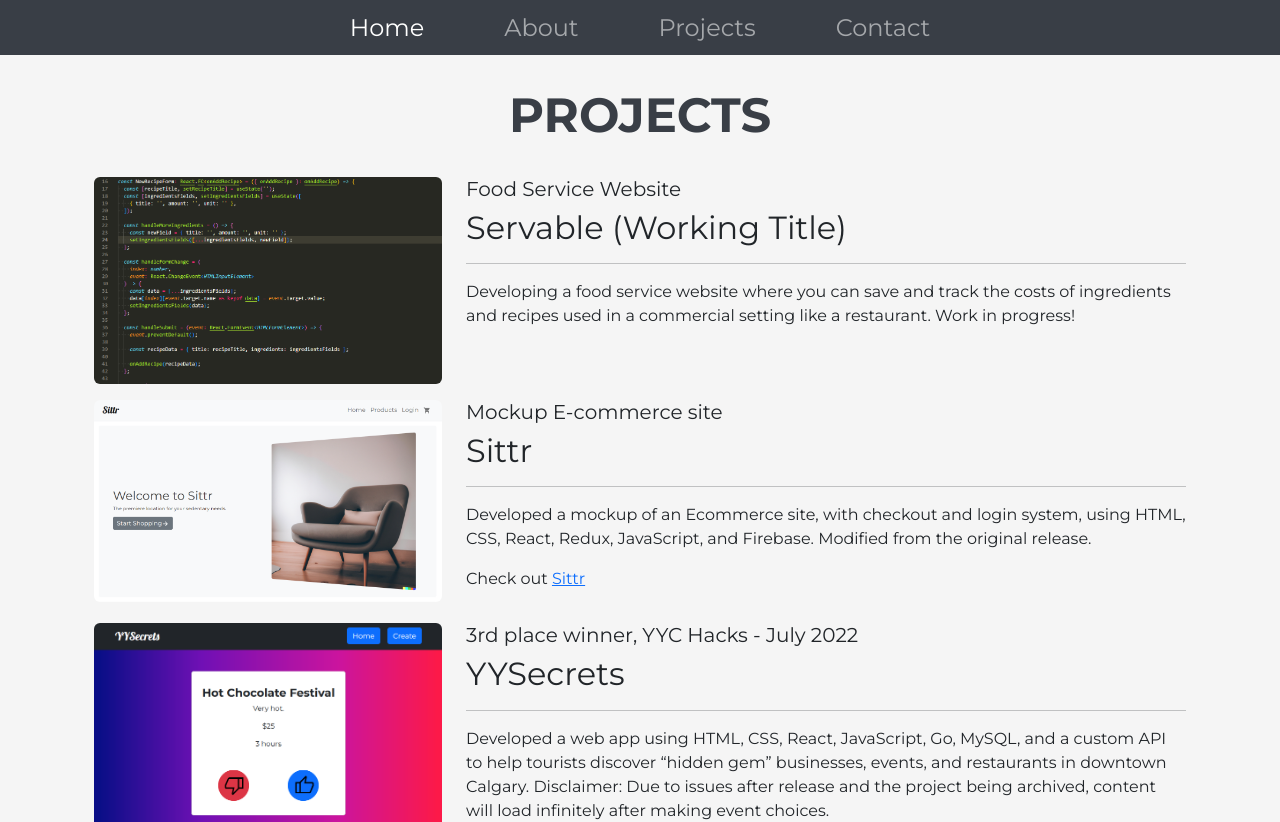
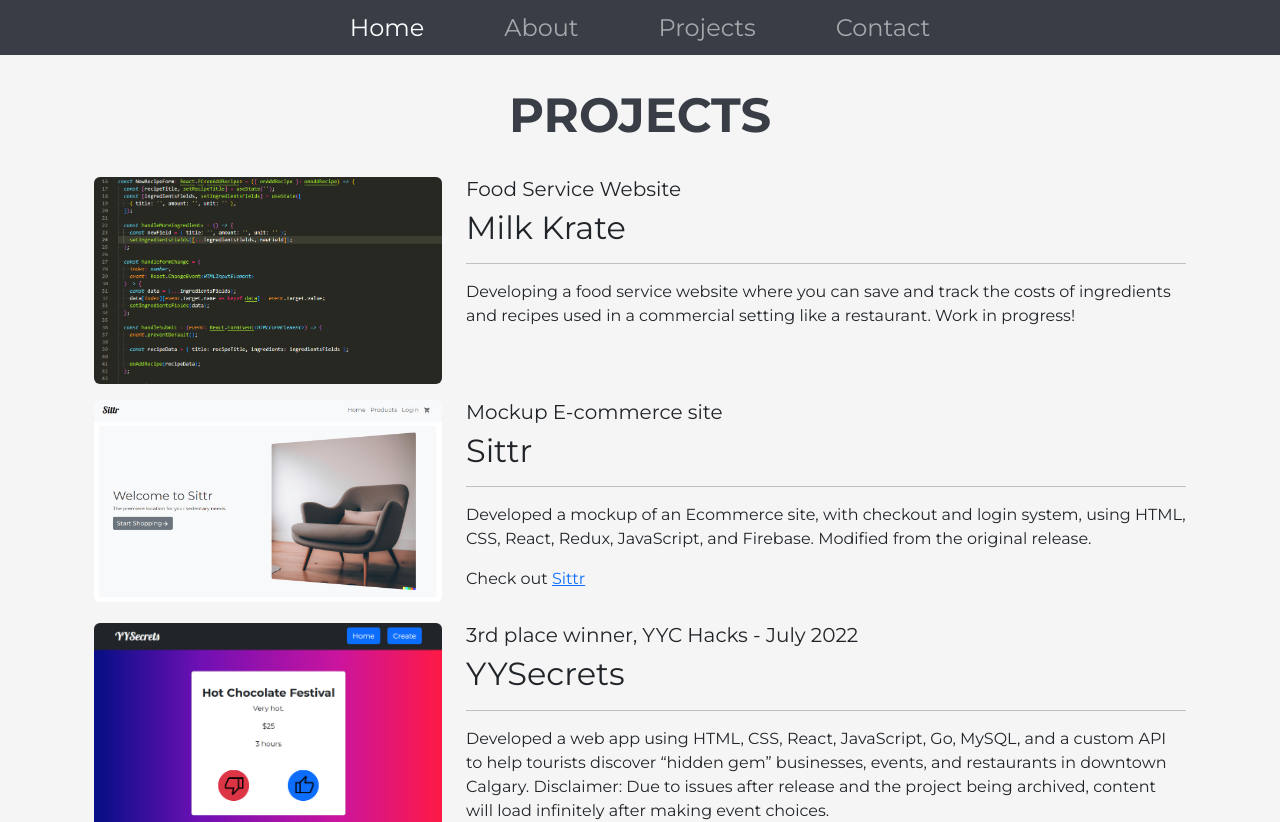
Before and after one commit to TaylorJMorgan/Portfolio-Website, a React (Create React App) app: page /Projects in a window 1280 px wide. Shown: the top 822 px of the page. Built offline with nearby package versions, Linux system fonts and the light colour scheme.

Commit message:
Change working title for Milk Krate

```diff
--- a/src/components/Projects/data/projects.js
+++ b/src/components/Projects/data/projects.js
@@ -1,7 +1,7 @@
 const projects = [
   {
-    img: 'servable',
-    label: 'Servable (Working Title)',
+    img: 'milk-krate',
+    label: 'Milk Krate',
     subtitle: 'Food Service Website',
     description:
       'Developing a food service website where you can save and track the costs of ingredients and recipes used in a commercial setting like a restaurant. Work in progress!',
```
Also changed, not shown: src/components/Projects/images/milk-krate.png (renamed from src/components/Projects/images/servable.png).
